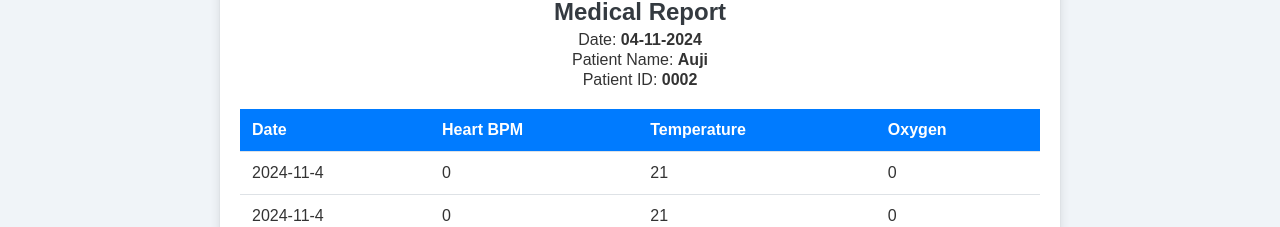
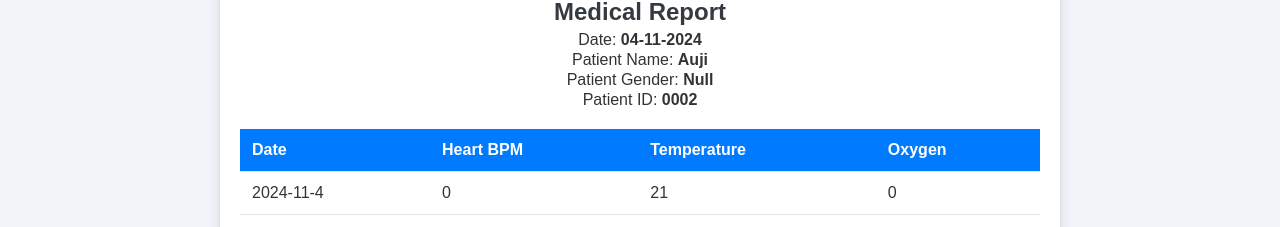
Before and after one commit to elissaembai/Meds-System, a plain HTML site: page index.html in a window 1280 px wide. Shown: the part 725-952 px from the top of the page. Drawn offline with nearby package versions, Linux system fonts and the light colour scheme.

Commit message:
Update index.html

```diff
--- a/index.html
+++ b/index.html
@@ -113,6 +113,7 @@
             <h2>Medical Report</h2>
             <p>Date: <strong>04-11-2024</strong></p>
             <p>Patient Name: <strong>Auji</strong></p>
+            <p>Patient Gender: <strong>Null</strong></p>
             <p>Patient ID: <strong>0002</strong></p>
         </div>
 
```
